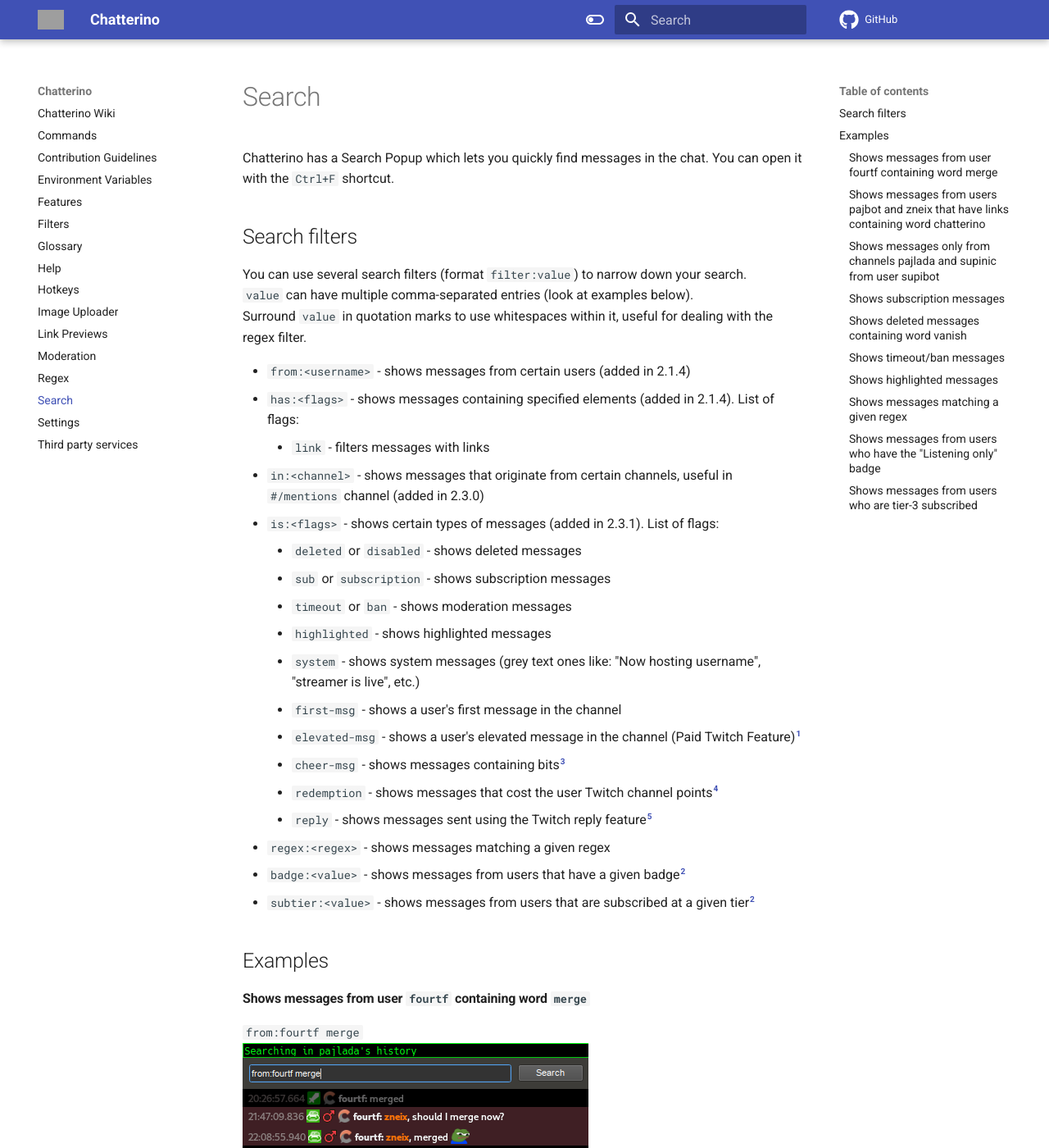
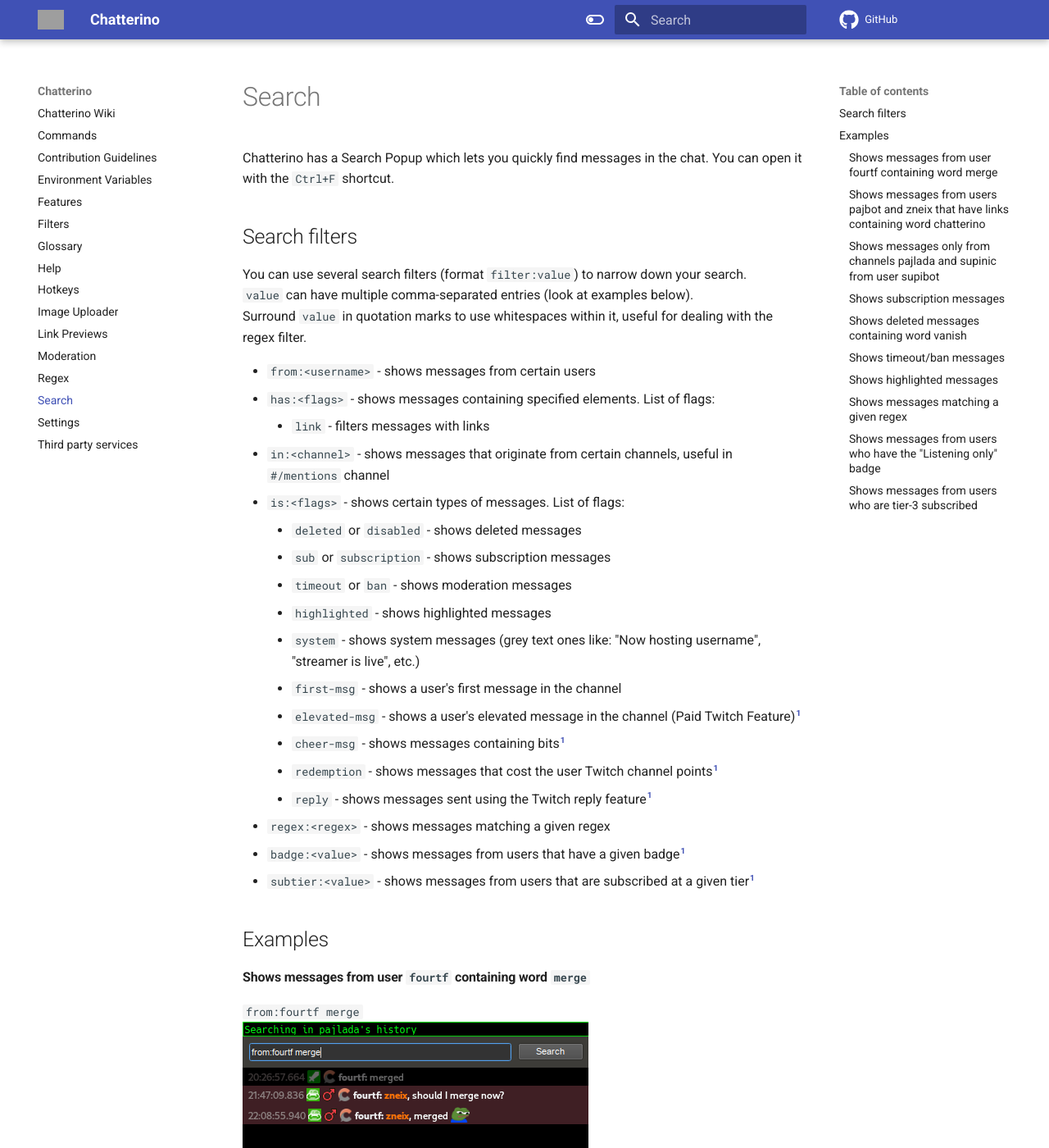
Before and after one commit to Chatterino/wiki, an MkDocs documentation site: the page built from docs/Search.md, in a window 1280 px wide and 1400 px high. Shown: the whole window at 82% size. Built offline with MkDocs 1.6.1 and Material for MkDocs 9.7.7, drawn with Linux system fonts in a browser that asks for light colours; comment, search, counter and statistics services are not loaded; some of the changed text lies outside the part shown; grey boxes are pictures that could not be loaded.

Commit message:
Update wiki for 2.4.0 release (#254)

```diff
--- a/docs/Search.md
+++ b/docs/Search.md
@@ -8,11 +8,11 @@
 `value` can have multiple comma-separated entries (look at examples below).
 Surround `value` in quotation marks to use whitespaces within it, useful for dealing with the regex filter.
 
-- `from:<username>` - shows messages from certain users (added in 2.1.4)
-- `has:<flags>` - shows messages containing specified elements (added in 2.1.4). List of flags:
+- `from:<username>` - shows messages from certain users
+- `has:<flags>` - shows messages containing specified elements. List of flags:
     - `link` - filters messages with links
-- `in:<channel>` - shows messages that originate from certain channels, useful in `#/mentions` channel (added in 2.3.0)
-- `is:<flags>` - shows certain types of messages (added in 2.3.1). List of flags:
+- `in:<channel>` - shows messages that originate from certain channels, useful in `#/mentions` channel
+- `is:<flags>` - shows certain types of messages. List of flags:
     - `deleted` or `disabled` - shows deleted messages
     - `sub` or `subscription` - shows subscription messages
     - `timeout` or `ban` - shows moderation messages
@@ -20,12 +20,12 @@
     - `system` - shows system messages (grey text ones like: "Now hosting username", "streamer is live", etc.)
     - `first-msg` - shows a user's first message in the channel
     - `elevated-msg` - shows a user's elevated message in the channel (Paid Twitch Feature)[^1]
-    - `cheer-msg` - shows messages containing bits[^3]
-    - `redemption` - shows messages that cost the user Twitch channel points[^4]
-    - `reply` - shows messages sent using the Twitch reply feature[^5]
+    - `cheer-msg` - shows messages containing bits[^1]
+    - `redemption` - shows messages that cost the user Twitch channel points[^1]
+    - `reply` - shows messages sent using the Twitch reply feature[^1]
 - `regex:<regex>` - shows messages matching a given regex
-- `badge:<value>` - shows messages from users that have a given badge[^2]
-- `subtier:<value>` - shows messages from users that are subscribed at a given tier[^2]
+- `badge:<value>` - shows messages from users that have a given badge[^1]
+- `subtier:<value>` - shows messages from users that are subscribed at a given tier[^1]
 
 ## Examples
 
@@ -69,10 +69,6 @@
 `subtier:3`
 ![`subtier:3`](images/search/example-subtier-3.png)
 
-[^1]: Available since [nightly][nightly] [d024a1e](https://github.com/Chatterino/chatterino2/commit/d024a1ef7e1b7ed866a5662d562233453cf220b6)
-[^2]: Available since [nightly][nightly] [bfcc9ff](https://github.com/Chatterino/chatterino2/commit/bfcc9ff7a4f042f02b1780b9f506831c0ac2b284)
-[^3]: Available since [nightly][nightly] [dd6cb80](https://github.com/Chatterino/chatterino2/commit/dd6cb80ab945a4f0a40da9da8de83eea2de1ce08)
-[^4]: Available since [nightly][nightly] [1e6e18f](https://github.com/Chatterino/chatterino2/commit/1e6e18f53aa69335b69bc0adcc555a1a797b5947)
-[^5]: Available since [nightly][nightly] [ac7baf4](https://github.com/Chatterino/chatterino2/commit/ac7baf40736a9ff60b2a07d0310393f3aa33e610)
+[^1]: Added in 2.4.0
 
 [nightly]: ../Help/#what-is-nightly-and-how-to-use-install-it
```
Also changed, not shown: docs/Filters.md (+3 -5 lines), docs/Help.md (+1 -1 lines).
